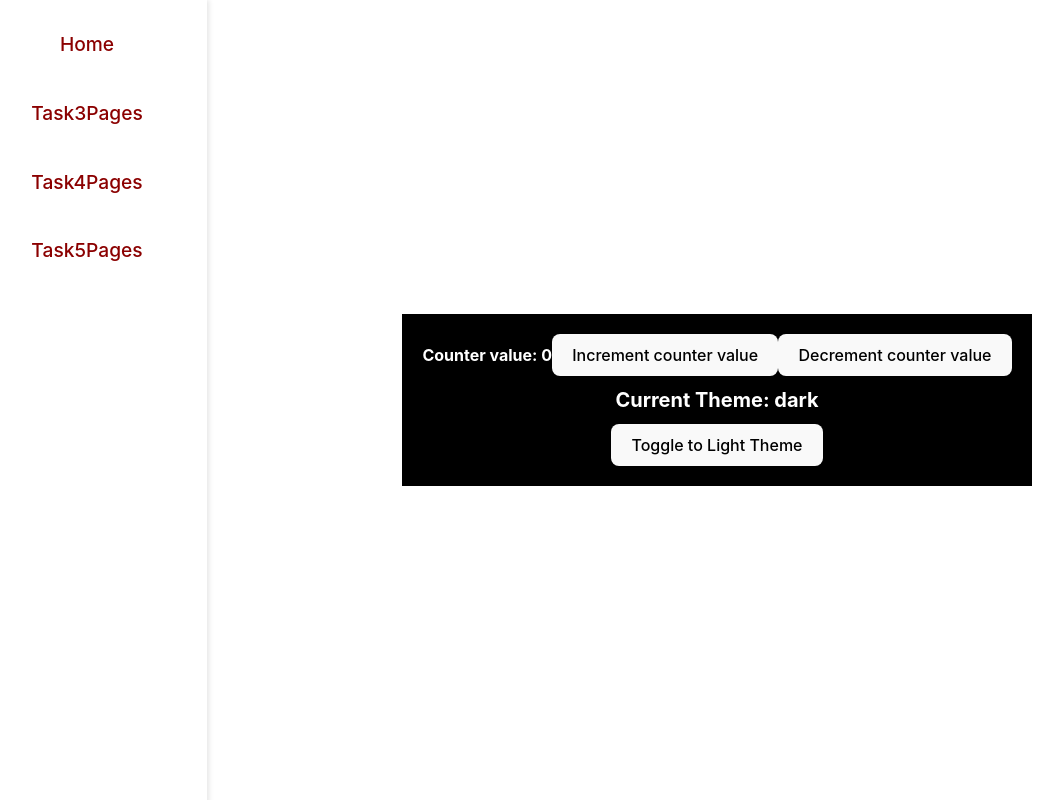
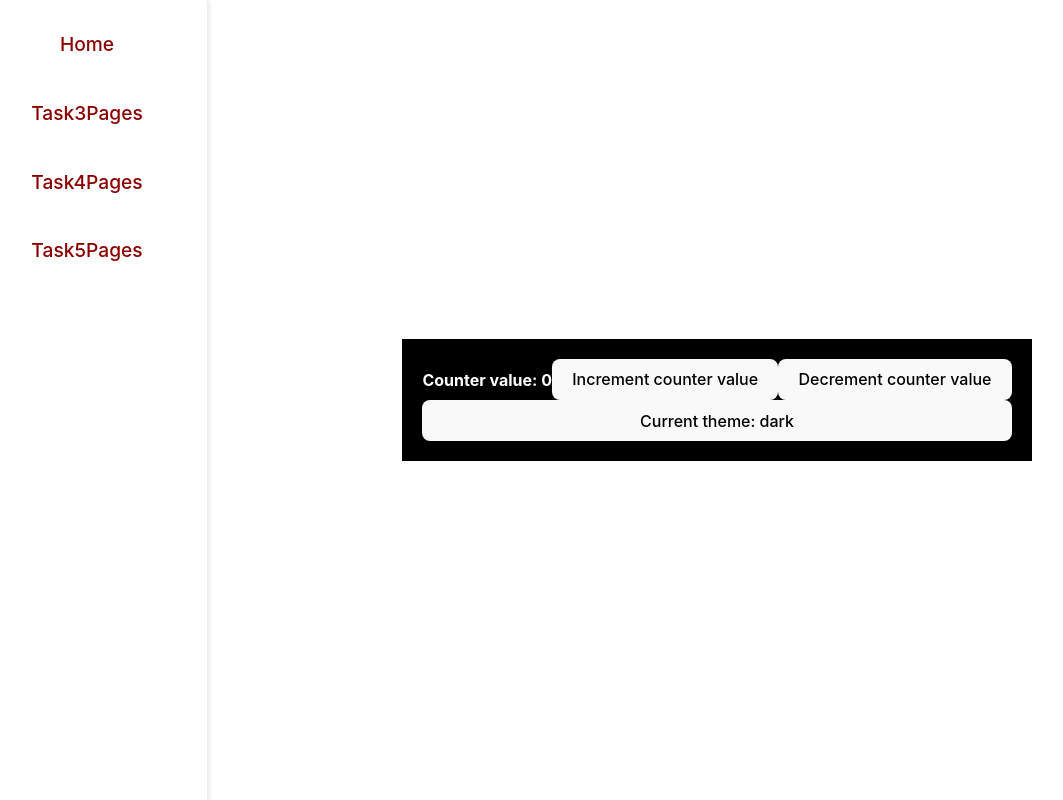
Before and after one commit to Kentypa/internship-react, a React (Vite) app: page /task5 in a window 1280 px wide. Shown: the whole page, without its empty margins (33-1096 px from the left). Built offline with nearby package versions, Linux system fonts and the light colour scheme.

Commit message:
Maked task 5, add redux toolkit for global counter, and maked context for theme

```diff
--- a/src/task5/components/ThemeApp/index.tsx
+++ b/src/task5/components/ThemeApp/index.tsx
@@ -1,16 +1,14 @@
-import React, { useContext } from "react";
+import React from "react";
 import ThemeContext from "../../contexts/theme-context";
 import "../../styles/styles.css"
+import {Button} from "../Button";
 
 export const ThemeApp: React.FC = () => {
-    const { theme, toggleTheme } = useContext(ThemeContext);
-
     return (
-        <div>
-            <h1>Current Theme: {theme}</h1>
-            <button onClick={toggleTheme}>
-                Toggle to {theme === "dark" ? "Light" : "Dark"} Theme
-            </button>
-        </div>
+        <ThemeContext.Consumer>
+            {({theme, toggleTheme}) => (
+                <Button handleClick={toggleTheme}>Current theme: {theme}</Button>
+            )}
+        </ThemeContext.Consumer>
     );
 };
```
